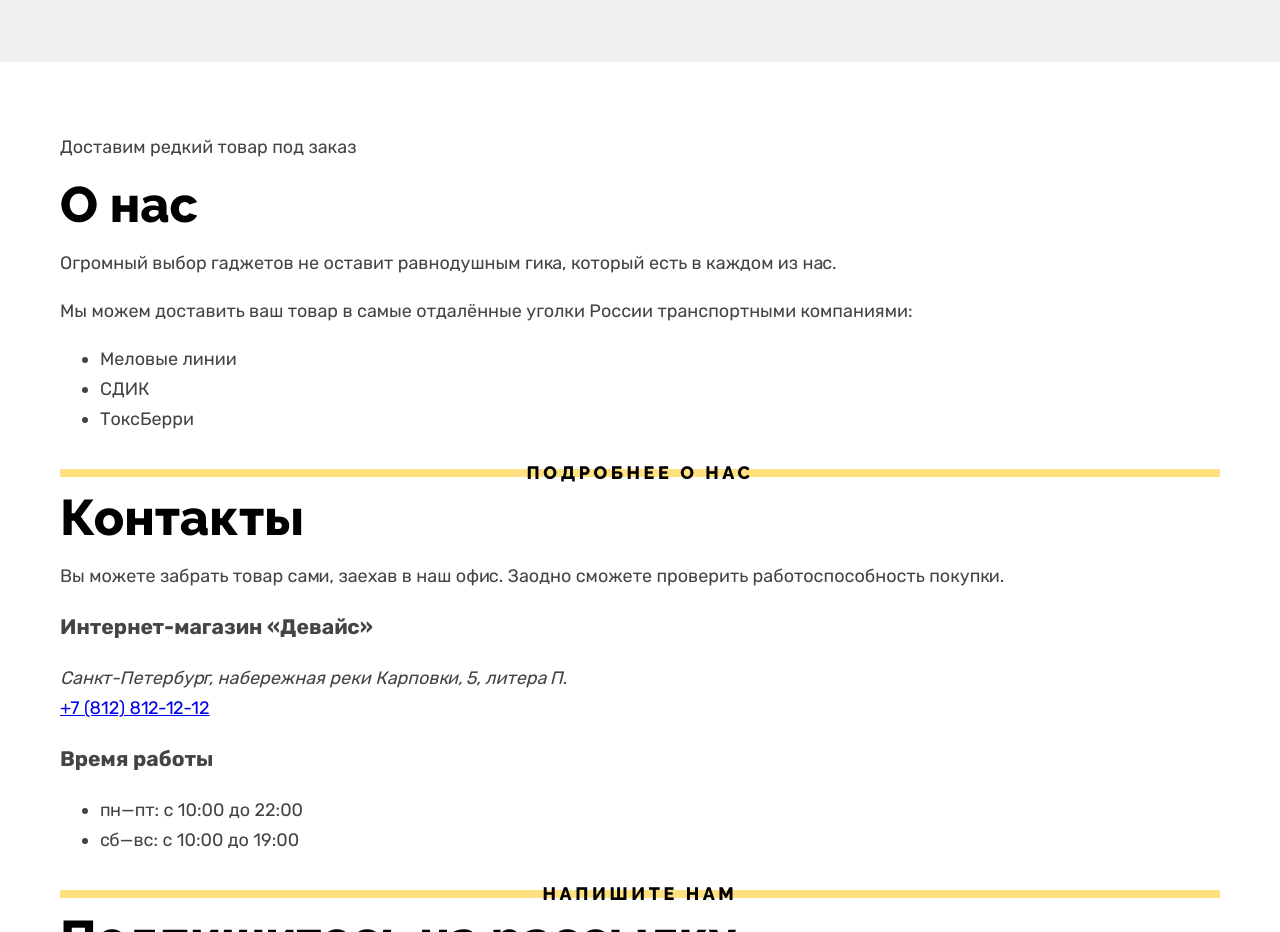
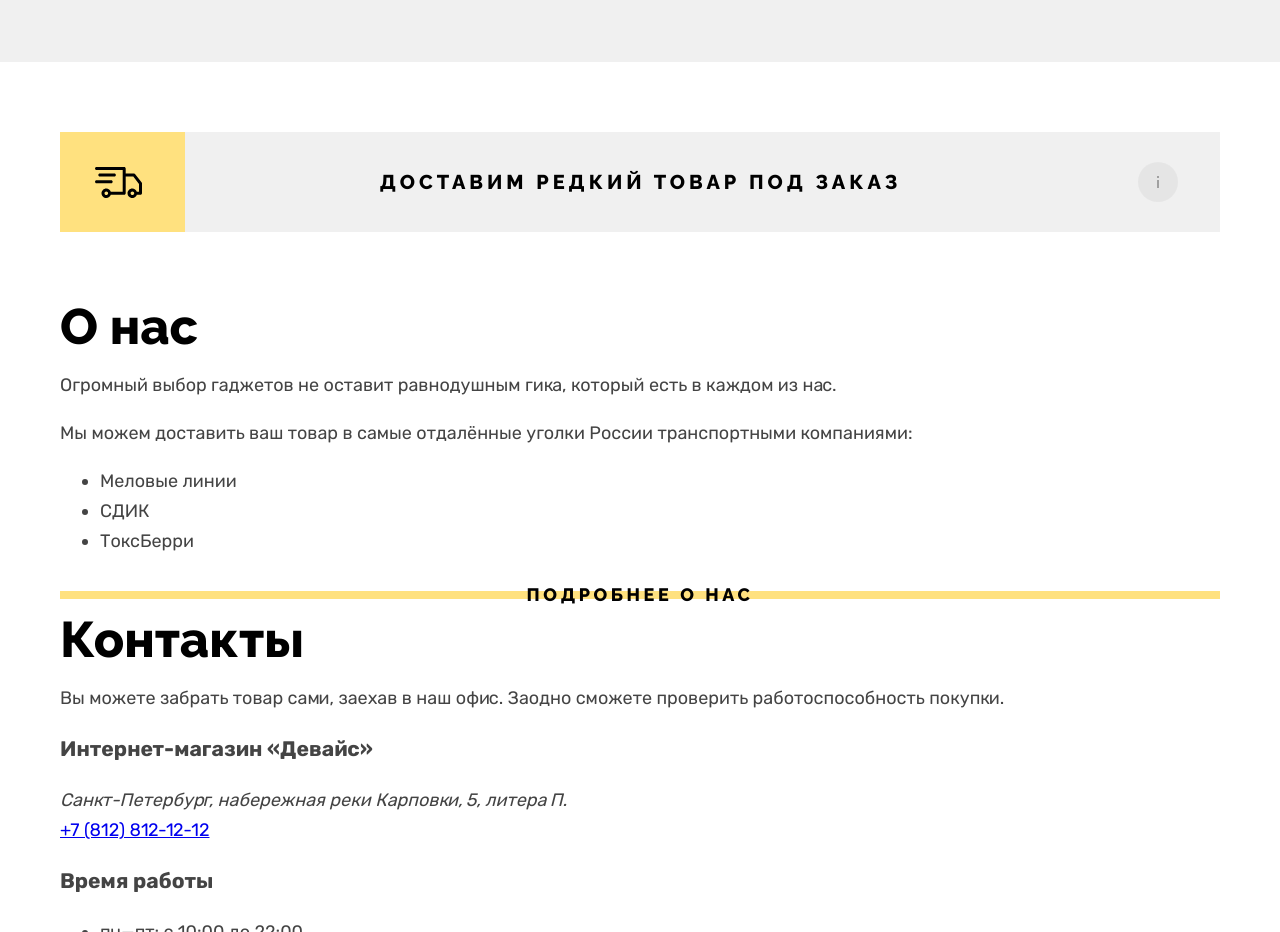
Before and after one commit to veronicamisko/846233-device-39, a plain HTML site: page index.html in a window 1280 px wide. Shown: the part 1504-2436 px from the top of the page. Drawn offline with Linux system fonts and the light colour scheme.

Commit message:
Заканчивает стилизацию кнопки зак товара под заказ

```diff
--- a/index.html
+++ b/index.html
@@ -379,7 +379,7 @@
     <section class="order">
       <h2 class="visually-hidden">Заявка на доставку</h2>
       <div class="container">
-        <a class="order-button">
+        <a class="order-button" href="#">
           <span class="order-icon"></span>
           <p class="order-text">Доставим редкий товар под заказ</p>
           <span class="order-info"></span>
--- a/styles/styles.css
+++ b/styles/styles.css
@@ -901,8 +901,7 @@ body {
   display: block;
 
   margin: 0;
-  padding: auto;
-  0
+  padding: 0 auto;
 }
 
 .categories-link:hover .categories-img {
@@ -1058,3 +1057,88 @@ body {
   top: 16px;
   right: -180px;
 }
+
+/*Order button*/
+
+.order-button {
+  display: flex;
+  justify-content: space-between;
+  align-items: center;
+  margin: 0;
+  margin-bottom: 70px;
+
+  text-align: center;
+  font-family: Raleway;
+  font-size: 20px;
+  font-style: normal;
+  font-weight: 800;
+  line-height: normal;
+  letter-spacing: 4px;
+  text-transform: uppercase;
+  text-decoration: none;
+  color: #000000;
+
+  background-color: #F0F0F0;
+
+  cursor: pointer;
+}
+
+.order-icon {
+  position: relative;
+
+  width: 125px;
+  height: 100px;
+
+  background-color: #FFE17F;
+}
+
+.order-icon::after {
+  position: absolute;
+  top: 35px;
+  left: 35px;
+
+  width: 47px;
+  height: 31px;
+
+  background-image: url(../images/icons/truck-icon.svg);
+  content: "";
+}
+
+.order-info {
+  position: relative;
+  width: 40px;
+  height: 40px;
+  margin: 0 42px;
+
+  background-color: rgba(220, 220, 220, 0.50);
+  border-radius: 50%;
+}
+
+.order-info::before {
+  position: absolute;
+  top: 14px;
+  left: 18px;
+
+  width: 5px;
+  height: 12px;
+
+  background-image: url(../images/icons/info-icon.svg);
+  opacity: 0.3;
+  content: "";
+}
+
+.order-button:hover .order-icon {
+  background-color: #FFC700;
+}
+
+.order-button:hover .order-info::before {
+  opacity: 1;
+}
+
+.order-button:focus-visible {
+  outline: 2px solid #AF4FFF;
+}
+
+.order-button:active {
+  opacity: 0.3;
+}
```
